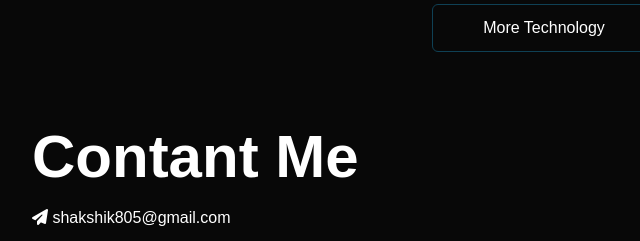
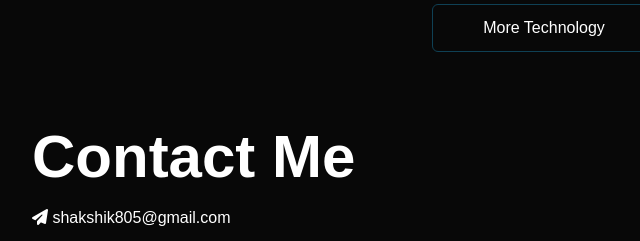
Before and after one commit to Sakshi86283636383/Personal_portfolio, a plain HTML site: page index.html in a window 1280 px wide. Shown: the part 2675-2916 px from the top of the page, 96-736 px from the left. Drawn offline with Linux system fonts and the light colour scheme.

Commit message:
Update index.html

```diff
--- a/index.html
+++ b/index.html
@@ -143,7 +143,7 @@
         <div class="container">
             <div class="row">
                 <div class="contant-left">
-                    <h1 class="sub-title">Contant Me</h1>
+                    <h1 class="sub-title">Contact Me</h1>
                     <br>
                     <p><i class="fa-solid fa-paper-plane"><br></i> shakshik805@gmail.com</p>
                     <div class="social-icons">
```
